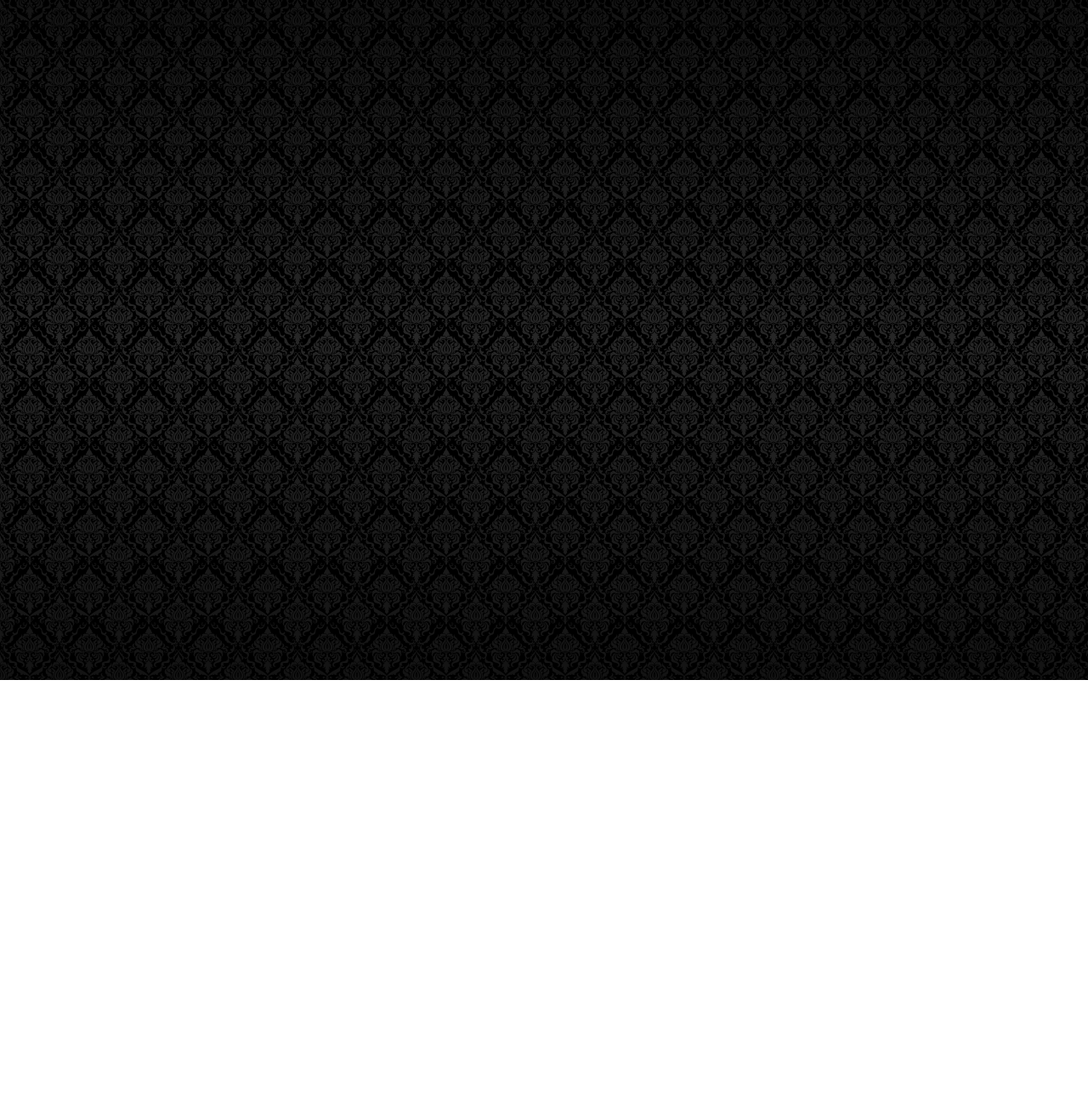
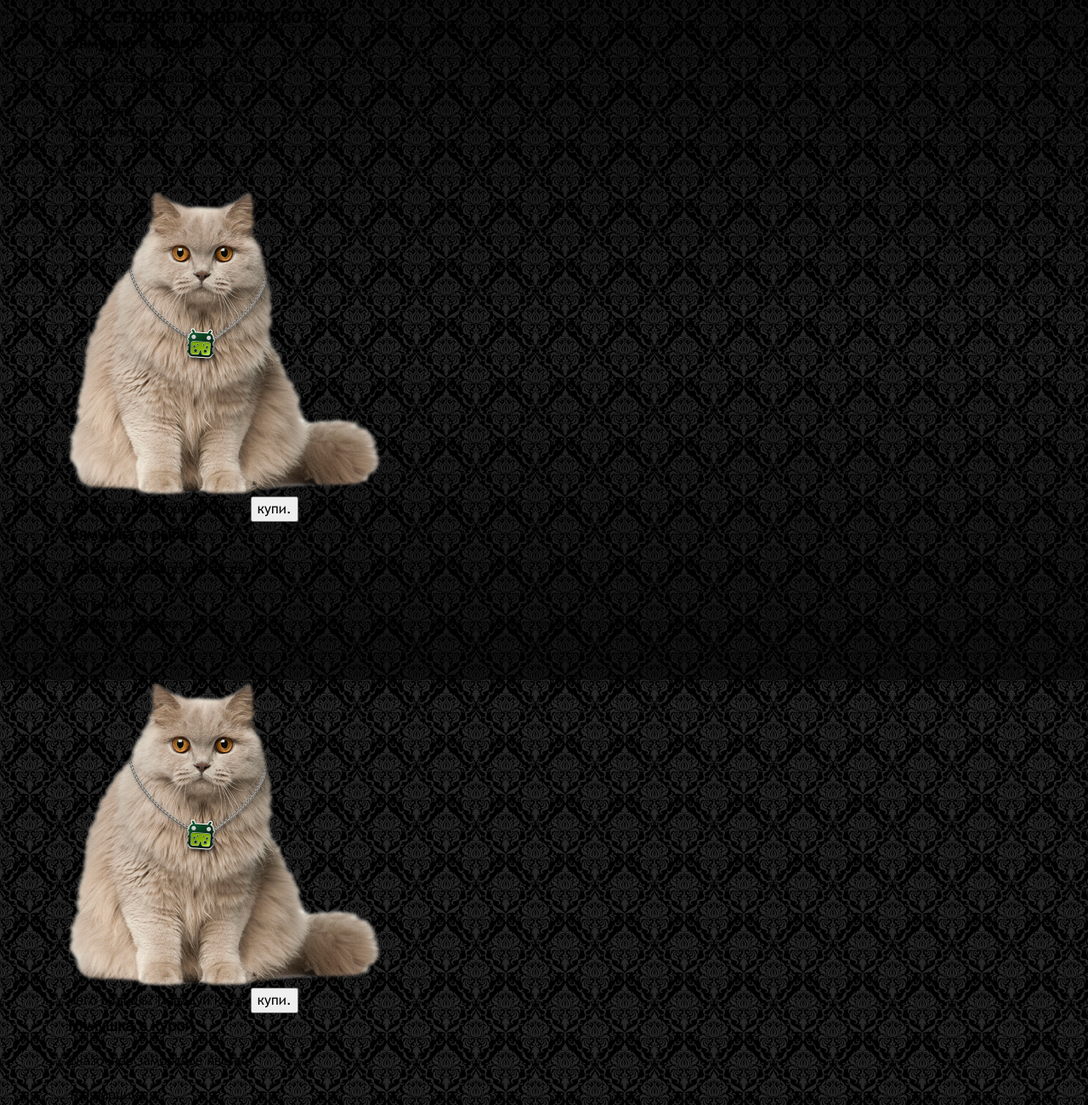
Before and after one commit to alexbazhen/Funbox-qt-html-css-js, a website built with webpack: page src/index.html in a window 1280 px wide. Shown: the top 1300 px of the page at 85% size. Before the commit the page ends 800 px from the top, so only its background shows below. Built offline with nearby package versions, Linux system fonts and the light colour scheme.

Commit message:
feat: add html structure (index.html)

```diff
--- a/src/index.html
+++ b/src/index.html
@@ -11,7 +11,66 @@
   <body class="body">
     <div class="wrapper">
       <main class="page">
-
+        <!-- TODO: Add h1 title for SEO optimization here -->
+        <section class="feed">
+          <div class="feed__container">
+            <h2 class="feed__title">Ты сегодня покормил кота?</h2>
+            <ul class="catalog feed__catalog">
+              <li class="card catalog__card">
+                <article class="pack card__pack">
+                  <h3 class="pack__name">Нямушка <span class="pack__flavour">с фуагра</span></h3>
+                  <blockquote class="pack__label">Сказочное заморское явство</blockquote>
+                  <ul class="feature pack__feature">
+                    <li class="feature__item"><span class="feature__num">10</span> порций</li>
+                    <li class="feature__item">мышь в подарок</li>
+                  </ul>
+                  <p class="weight pack__weight">
+                    <span class="weight__value">0,5</span>кг
+                  </p>
+                  <div class="pack__image">
+                    <img src="img/pack/cat.png" alt="Фото послушного котика, который любит нямушку" class="pack__img">
+                  </div>
+                </article>
+                <p class="call card__call">Чего сидишь? Порадуй котэ, <button class="call__btn">купи.</button></p>
+              </li>
+              <li class="card catalog__card">
+                <article class="pack card__pack">
+                  <h3 class="pack__name">Нямушка <span class="pack__flavour">с рыбой</span></h3>
+                  <blockquote class="pack__label">Сказочное заморское явство</blockquote>
+                  <ul class="feature pack__feature">
+                    <li class="feature__item"><span class="feature__num">40</span> порций</li>
+                    <li class="feature__item"><span class="feature__num">2</span> мыши в подарок</li>
+                  </ul>
+                  <p class="weight pack__weight">
+                    <span class="weight__value">2</span>кг
+                  </p>
+                  <div class="pack__image">
+                    <img src="img/pack/cat.png" alt="Фото послушного котика, который любит нямушку" class="pack__img">
+                  </div>
+                </article>
+                <p class="call card__call">Чего сидишь? Порадуй котэ, <button class="call__btn">купи.</button></p>
+              </li>
+              <li class="card catalog__card">
+                <article class="pack card__pack">
+                  <h3 class="pack__name">Нямушка <span class="pack__flavour">с курой</span></h3>
+                  <blockquote class="pack__label">Сказочное заморское явство</blockquote>
+                  <ul class="feature pack__feature">
+                    <li class="feature__item"><span class="feature__num">100</span> порций</li>
+                    <li class="feature__item"><span class="feature__num">5</span> мышей в подарок</li>
+                    <li class="feature__item">заказчик доволен</li>
+                  </ul>
+                  <p class="weight pack__weight">
+                    <span class="weight__value">5</span>кг
+                  </p>
+                  <div class="pack__image">
+                    <img src="img/pack/cat.png" alt="Фото послушного котика, который любит нямушку" class="pack__img">
+                  </div>
+                </article>
+                <p class="call card__call">Чего сидишь? Порадуй котэ, <button class="call__btn">купи.</button></p>
+              </li>
+            </ul>
+          </div>
+        </section>
       </main>
     </div>
   </body>
```
Also changed, not shown: src/img/pack/cat.png (added).
